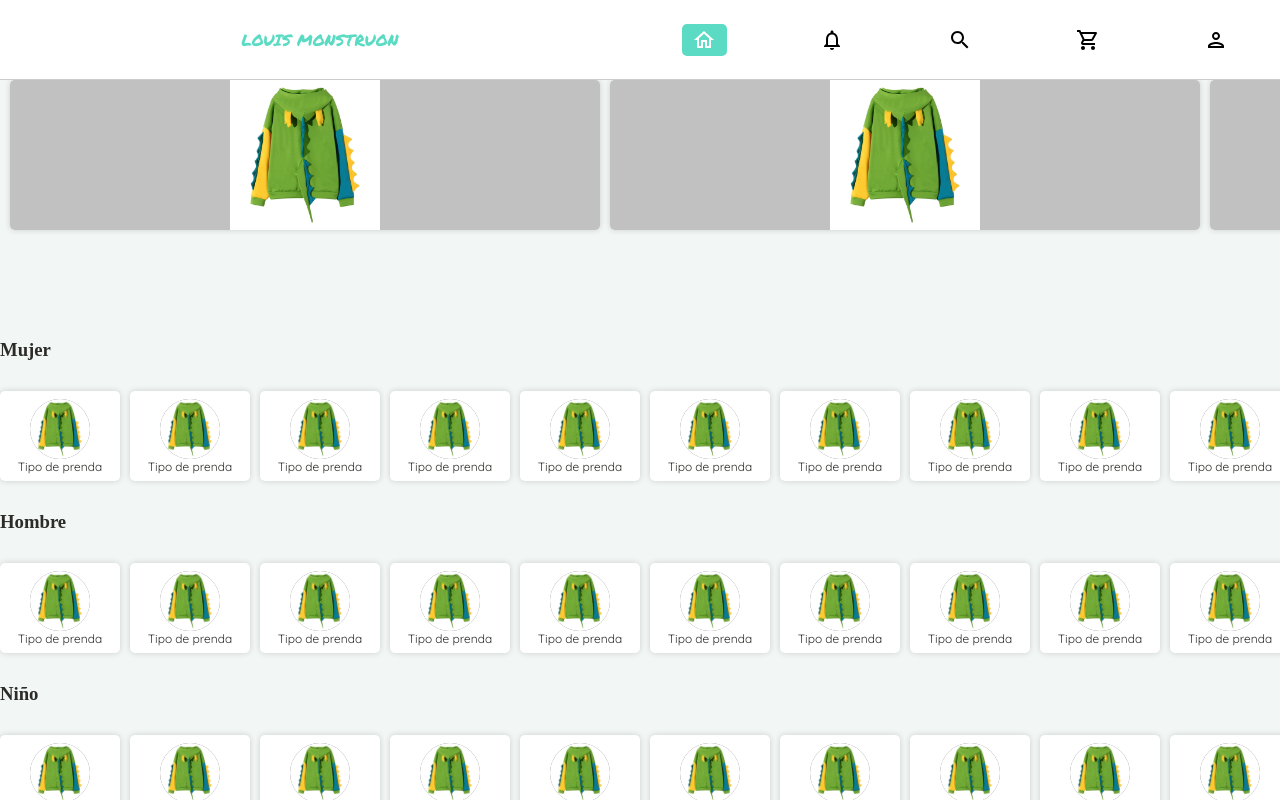
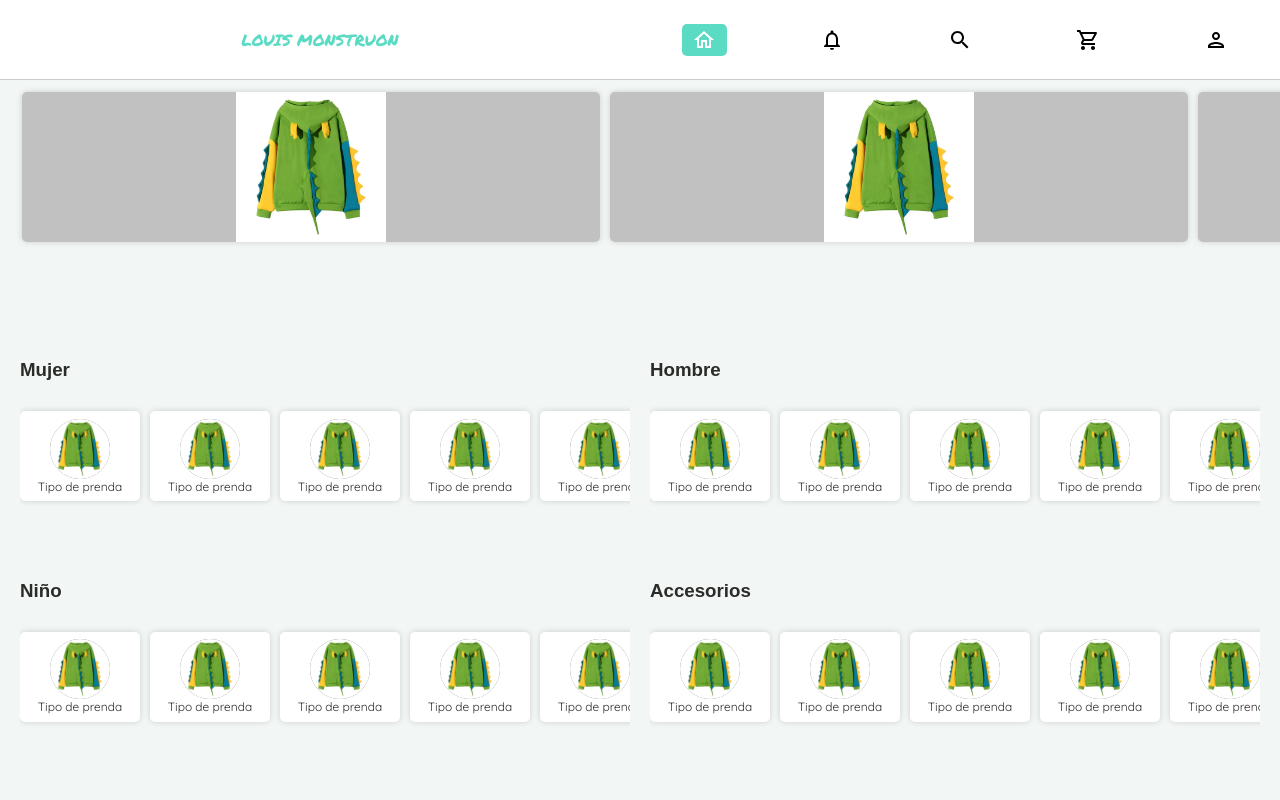
Before and after one commit to oozmakappajs/Louis-Monstruon-front, a React app: page / in a window 1280 px wide. Built offline with nearby package versions, Linux system fonts and the light colour scheme.

Commit message:
Adding styles to Profile, Settings and Home

```diff
--- a/src/assets/styles/pages/home.scss
+++ b/src/assets/styles/pages/home.scss
@@ -1,11 +1,22 @@
+@import '../lib/palette';
+
 .featured {
   grid-area: 1 / 1 / 2 / 2;
+  width: calc(100% - 24px);
+  padding: 12px;
   overflow-x: scroll;
+  overflow-y: hidden;
 }
 
 .categories {
   grid-area: 2 / 1 / 4 / 2;
-  overflow: scroll;
+  width: calc(100% - 20px);
+  padding: 10px;
+  &-title {
+    margin-top: 10px;
+    display: block;
+    font-family: 'Quicksand', sans-serif;
+  }
 }
 
 @media screen and (min-width: 500px) {
@@ -17,3 +28,31 @@
     grid-area: 2 / 1 / 4 / 3;
   }
 }
+
+@media screen and (min-width: 769px) {
+  .featured {
+    overflow-x: hidden;
+    &:hover {
+      overflow-x: scroll;
+    }
+    &::-webkit-scrollbar {
+      height: 8px;
+      border-radius: 8px;
+      background: map-get(map-get($palette, greyColors), moon);
+    }
+    &::-webkit-scrollbar-thumb {
+      height: 8px;
+      border-radius: 8px;
+      background: map-get(map-get($palette, lightTheme), content);
+    }
+  }
+
+  .categories {
+    display: flex;
+    flex-wrap: wrap;
+    &-section {
+      width: calc(50% - 20px);
+      margin: 0 10px;
+    }
+  }
+}
--- a/src/assets/styles/pages/profile.scss
+++ b/src/assets/styles/pages/profile.scss
@@ -1,10 +1,16 @@
+@import '../lib/palette';
+
 .profile_header {
   grid-area: 1 / 1 / 2 / 2;
+  position: relative;
+  background: map-get(map-get($palette,greyColors), snow);
+  box-shadow: 0 1px 2px #00000029;
 }
 
 .profile_content {
   grid-area: 2 / 1 / 4 / 2;
-  overflow: scroll;
+  overflow-y: auto;
+  padding-bottom: 20px;
 }
 
 @media screen and (min-width: 500px) {
@@ -16,3 +22,19 @@
     grid-area: 2 / 1 / 4 / 3;
   }
 }
+
+@media screen and (min-width: 769px) {
+  .profile_content {
+    &::-webkit-scrollbar {
+      width: 8px;
+      border-radius: 8px;
+      background: map-get(map-get($palette, greyColors), moon);
+    }
+    &::-webkit-scrollbar-thumb {
+      width: 8px;
+      border-radius: 8px;
+      background: map-get(map-get($palette, lightTheme), content);
+      cursor: pointer;
+    }
+  }
+}
--- a/src/assets/styles/pages/settings.scss
+++ b/src/assets/styles/pages/settings.scss
@@ -1,6 +1,6 @@
 .settings {
   grid-area: 1 / 1 / 4 / 2;
-  overflow: scroll;
+  overflow-y: auto;
 }
 
 @media screen and (min-width: 500px) {
```
